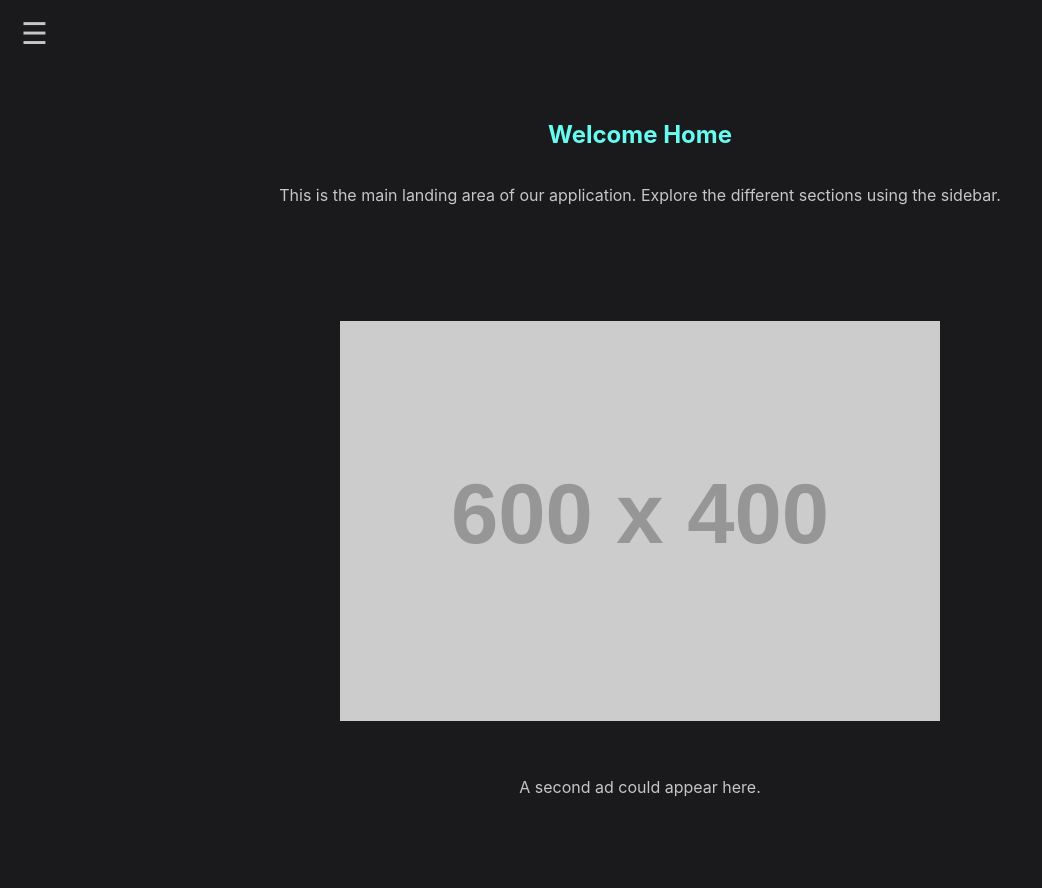
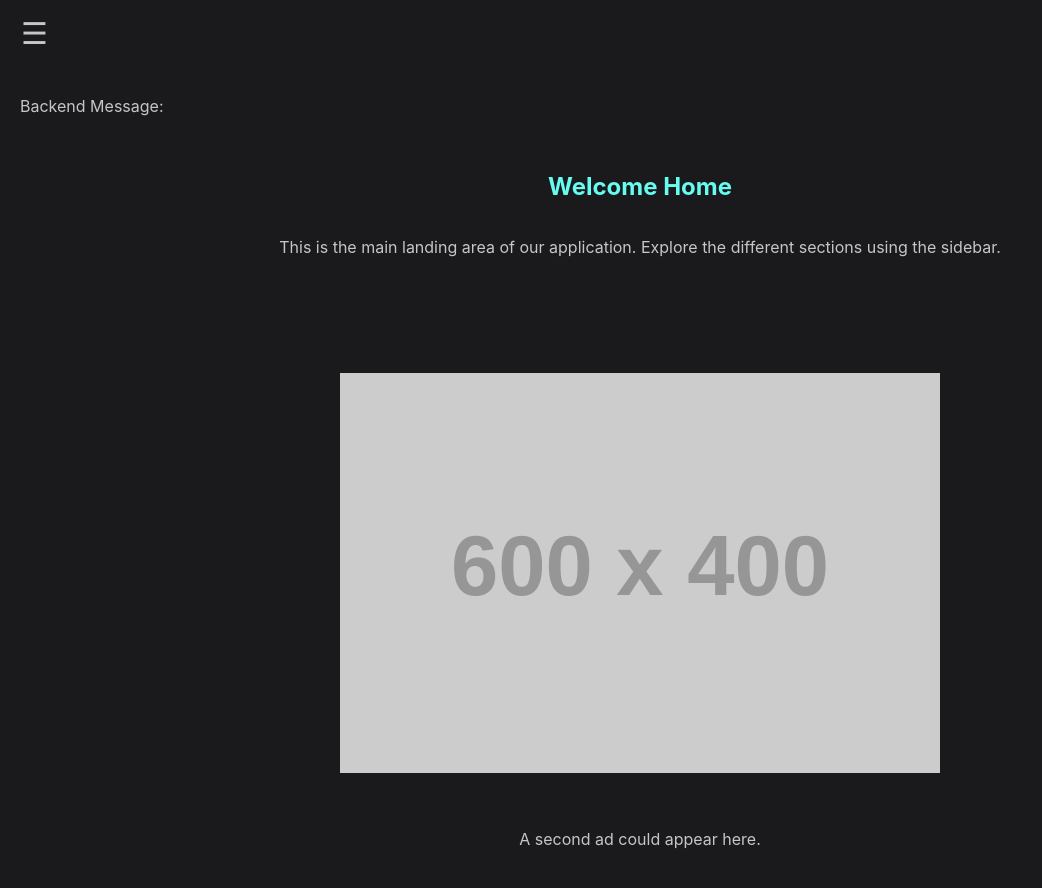
Before and after one commit to connectoniccom/Connectonic.com, a React (Create React App) app: page / in a window 1280 px wide. Shown: the top 888 px of the page, without its empty margins (0-1042 px from the left). Built offline with nearby package versions, Linux system fonts and the light colour scheme; no server answers.

Commit message:
Changes to be committed:

```diff
--- a/src/App.js
+++ b/src/App.js
@@ -13,8 +13,15 @@ function App() {
   const [sidebarOpen, setSidebarOpen] = useState(false);
   const [installPrompt, setInstallPrompt] = useState(null);
   const [showInstallNotification, setShowInstallNotification] = useState(false);
+  const [backendMessage, setBackendMessage] = useState('');
 
   useEffect(() => {
+    // Fetch message from backend
+    fetch('/api/message')
+      .then(response => response.json())
+      .then(data => setBackendMessage(data.message))
+      .catch(error => console.error('Error fetching backend message:', error));
+
     const handleBeforeInstallPrompt = (e) => {
       e.preventDefault();
       setInstallPrompt(e);
@@ -90,6 +97,7 @@ function App() {
           <InstallNotification onInstall={handleInstallClick} />
         )}
         <div id="main-content">
+          <p>Backend Message: {backendMessage}</p>
           <Routes>
             <Route path="/" element={<Home />} />
             <Route path="/artists" element={<Artists />} />
```
